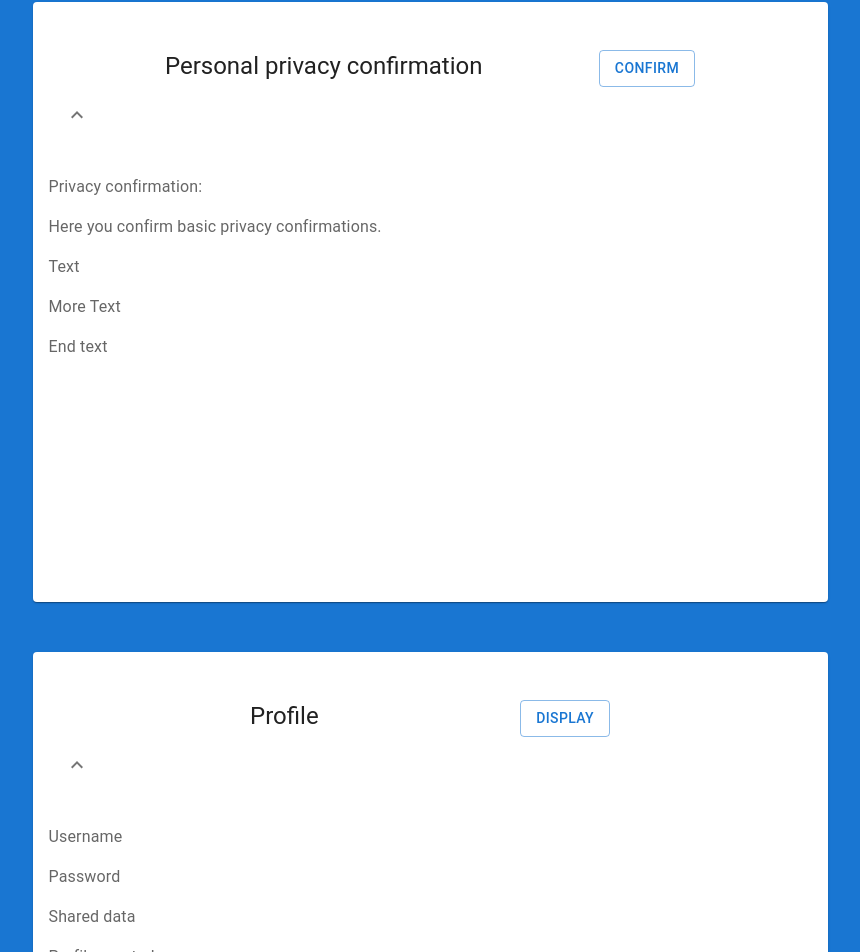
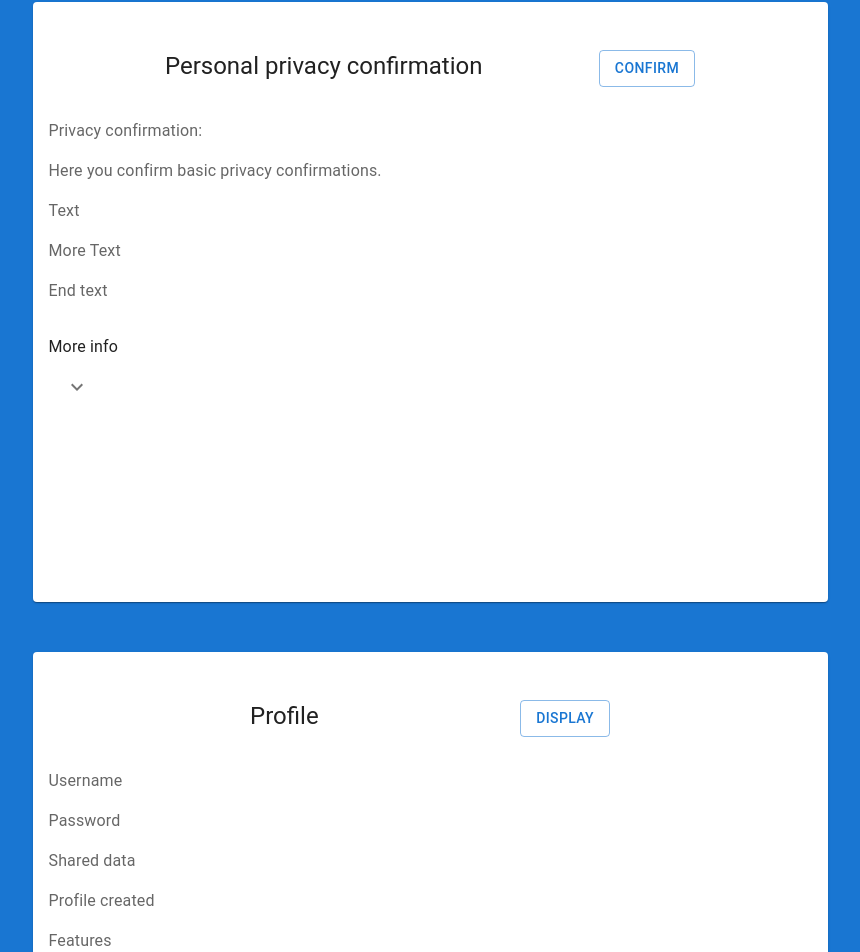
Before and after one commit to User91510/business-app-real, a React (Create React App) app: page /Catalogs in a window 1280 px wide. Shown: the part 78-1030 px from the top of the page, without its empty margins (210-1070 px from the left). Built offline with nearby package versions, Linux system fonts and the light colour scheme.

Commit message:
Create Redux Store and Changes

```diff
--- a/package.json
+++ b/package.json
@@ -9,6 +9,7 @@
     "@mui/icons-material": "^5.11.0",
     "@mui/material": "^5.11.8",
     "@mui/styled-engine-sc": "^5.11.0",
+    "@reduxjs/toolkit": "^1.9.7",
     "@testing-library/jest-dom": "^5.16.5",
     "@testing-library/react": "^13.4.0",
     "@testing-library/user-event": "^13.5.0",
@@ -20,7 +21,7 @@
     "match-sorter": "^6.3.1",
     "react": "^18.2.0",
     "react-dom": "^18.2.0",
-    "react-redux": "^8.0.5",
+    "react-redux": "^8.1.3",
     "react-router": "^6.8.1",
     "react-router-dom": "^6.8.1",
     "react-scripts": "5.0.1",
--- a/src/Components/UI/Info.tsx
+++ b/src/Components/UI/Info.tsx
@@ -1,7 +1,6 @@
 import React from "react";
 import { Box, Container, Grid, Paper } from "@mui/material";
 import { experimentalStyled as styled } from '@mui/material/styles';
-
 
 const Item = styled(Paper)(({ theme }) => ({
     backgroundColor: theme.palette.mode === 'dark' ? '#1A2027' : '#fff',
@@ -14,16 +13,17 @@ const Item = styled(Paper)(({ theme }) => ({
 
 const text = "Lorem ipsum dolor sit amet, consectetur adipiscing elit, sed do eiusmod tempor incididunt ut labore et dolore magna aliqua. Ut enim ad minim veniam, quis nostrud exercitation ullamco laboris nisi ut aliquip ex ea commodo consequat. Duis aute irure dolor in reprehenderit in voluptate velit esse cillum dolore eu fugiat nulla pariatur. Excepteur sint occaecat cupidatat non proident, sunt in culpa qui officia deserunt mollit anim id est laborum."
 
-
 const Info: React.FC = (props) => {
     return(
-
-        <Container maxWidth="sm">
-
-        <Box sx={{ flexGrow: 1 }}>
-            <Grid container spacing={{ xs: 40, md: 60 }} columns={{ xs: 4, sm: 8, md: 12 }}>
-                {Array.from(Array(6)).map((_, index) => (
-                <Grid item xs={3} sm={4} md={5} key={index}>
+        <Container>
+            <Box>
+                <Grid
+                display={"flex"}
+                flexDirection={"row"}
+                flexWrap={"wrap"}
+                justifyContent={"space-evenly"}>
+                    {Array.from(Array(3)).map((_, index) => (
+                    <Grid item xs={3} sm={4} md={5} key={index} m={3}>
                         <Item>
                         {text}
                         </Item>
@@ -31,8 +31,6 @@ const Info: React.FC = (props) => {
                     ))}
                 </Grid>
             </Box>
-
-
         </Container>
 
     )
--- a/src/Components/UI/ReviewCard.tsx
+++ b/src/Components/UI/ReviewCard.tsx
@@ -34,7 +34,7 @@ const ExpandMore = styled((props: ExpandMoreProps) => {
 
 export default function RecipeReviewCard(props: RecipeReviewCardProps) {
   const { type } = props;
-  const [expanded, setExpanded] = React.useState(true);
+  const [expanded, setExpanded] = React.useState(false);
 
   const handleExpandClick = () => {
     setExpanded(!expanded);
@@ -50,6 +50,22 @@ export default function RecipeReviewCard(props: RecipeReviewCardProps) {
           Profile</Typography>
           <Button variant="outlined">Display</Button>
         </Box>
+        <Typography paragraph color="text.secondary" mt={4}>Username</Typography>
+          <Typography paragraph color="text.secondary">
+          Password
+          </Typography>
+          <Typography paragraph color="text.secondary">
+          Shared data
+          </Typography>
+          <Typography paragraph color="text.secondary">
+          Profile created
+          </Typography>
+          <Typography color="text.secondary">
+          Features
+          </Typography>
+          <Typography color="text.primary" mt={4}>
+          More info
+          </Typography>
         <Box display={'flex'} justifyContent={'flex-start'}>
         <CardActions disableSpacing>
           <ExpandMore
@@ -76,26 +92,8 @@ export default function RecipeReviewCard(props: RecipeReviewCardProps) {
           <Typography paragraph color="text.secondary">
           Profile created
           </Typography>
-          <Typography color="text.secondary">
-          More
-          </Typography>
         </CardContent>
       </Collapse>
-
-
-
-      {/* <CardHeader></CardHeader>
-      <CardContent>
-      <Typography variant="h5" color="text.primary">
-        Profile:
-        </Typography>
-          <Typography paragraph color="text.secondary">Username:</Typography>
-          <Typography paragraph color="text.secondary">Password</Typography>
-          <Typography paragraph color="text.secondary">Shared data</Typography>
-          <Typography paragraph color="text.secondary">Profile created</Typography>
-          <Typography paragraph color="text.secondary">More</Typography>
-        </CardContent> */}
-
     </Card>
     :
     <Card sx={{ maxWidth: 795,minWidth: 795, height: 600,  my: 2, mx: 2}}>
@@ -106,6 +104,22 @@ export default function RecipeReviewCard(props: RecipeReviewCardProps) {
           Personal privacy confirmation</Typography>
           <Button variant="outlined">Confirm</Button>
         </Box>
+        <Typography paragraph color="text.secondary" mt={4}>Privacy confirmation:</Typography>
+          <Typography paragraph color="text.secondary">
+            Here you confirm basic privacy confirmations.
+          </Typography>
+          <Typography paragraph color="text.secondary">
+            Text
+          </Typography>
+          <Typography paragraph color="text.secondary">
+            More Text
+          </Typography>
+          <Typography color="text.secondary">
+            End text
+          </Typography>
+          <Typography color="text.primary" mt={4}>
+          More info
+          </Typography>
         <Box display={'flex'} justifyContent={'flex-start'}>
         <CardActions disableSpacing>
           <ExpandMore
@@ -132,9 +146,6 @@ export default function RecipeReviewCard(props: RecipeReviewCardProps) {
           <Typography paragraph color="text.secondary">
             More Text
           </Typography>
-          <Typography color="text.secondary">
-            End text
-          </Typography>
         </CardContent>
       </Collapse>
     </Card>
--- /dev/null
+++ b/src/Components/UI/Slice/authentificationSlice.js
@@ -0,0 +1,19 @@
+import {createSlice} from "@reduxjs/toolkit";
+
+const initialState = { userAuthenticated: false};
+
+export const authenticationSlice = createSlice({
+name:"authentication",
+initialState: initialState,
+reducers: {
+    userLogIn: (state) => {
+        state.initialState = true;
+    },
+    userLogOut: (state) => {
+        state.initialState = false;
+    },
+}
+})
+
+export const {userLogIn, userLogOut} = authenticationSlice.actions;
+export const authenticationReducer = authenticationSlice.reducer;
--- /dev/null
+++ b/src/Redux/Store.js
@@ -0,0 +1,10 @@
+import { configureStore } from "@reduxjs/toolkit";
+import { authenticationReducer } from "../Components/UI/Slice/authentificationSlice";
+
+export const store = configureStore ({
+    reducer: {
+        authentication: authenticationReducer
+    }
+})
+
+console.log(store)
--- a/src/index.tsx
+++ b/src/index.tsx
@@ -4,6 +4,8 @@ import App from './App';
 import * as React from 'react';
 import { StyledEngineProvider } from '@mui/material/styles';
 import {BrowserRouter} from "react-router-dom"
+import { Provider } from 'react-redux';
+import { store } from './Redux/Store';
 
 
 const root = ReactDOM.createRoot(
@@ -11,11 +13,13 @@ const root = ReactDOM.createRoot(
 );
 root.render(
   <React.StrictMode>
-    <BrowserRouter>
-    <StyledEngineProvider injectFirst>
-      <App />
-    </StyledEngineProvider>
-    </BrowserRouter>
+    <Provider store={store}>
+      <BrowserRouter>
+        <StyledEngineProvider injectFirst>
+          <App />
+        </StyledEngineProvider>
+      </BrowserRouter>
+    </Provider>
   </React.StrictMode>
 
 
```
Also changed, not shown: 1 other file (tests, documents, lock files or other folders). Lines whose indentation alone changed are shown as unchanged.
